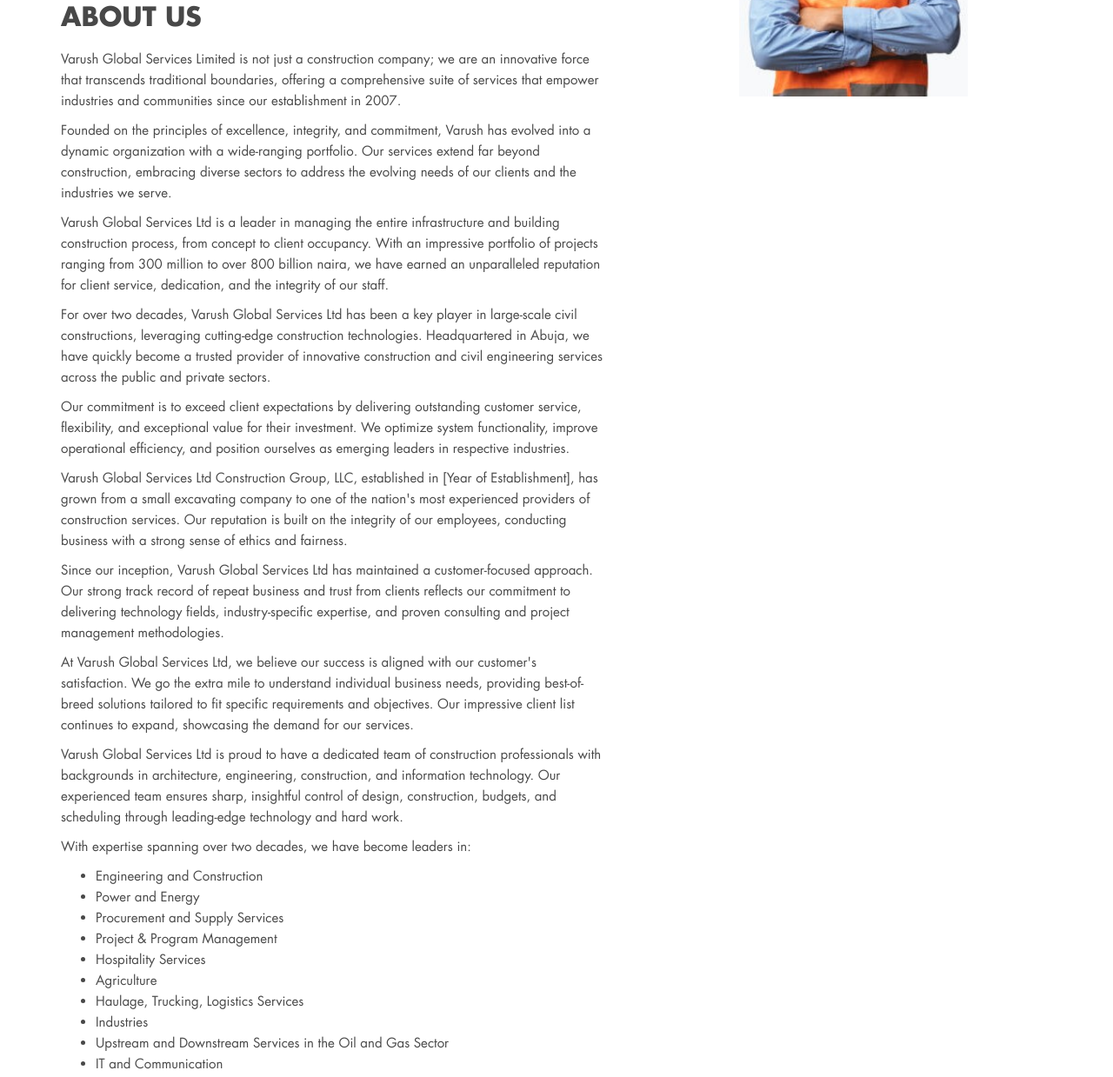
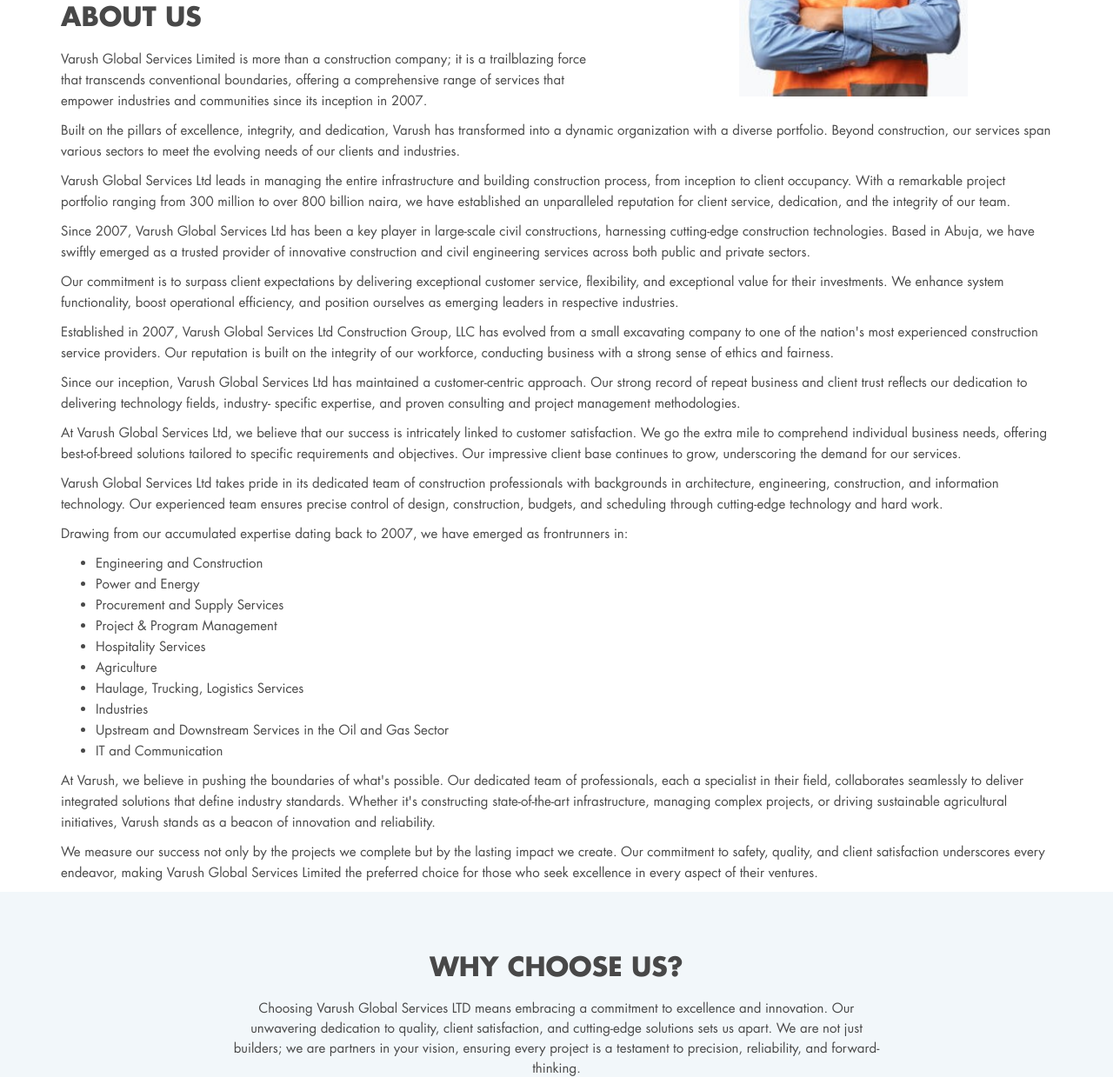
Before and after one commit to Folakuku/varush, a plain HTML site: page index.html in a window 1280 px wide. Shown: the part 1100-2339 px from the top of the page at 87% size. Drawn offline with Linux system fonts and the light colour scheme.

```diff
--- a/index.html
+++ b/index.html
@@ -135,7 +135,7 @@
                                 <h3>We are Certified Engineers</h3>
                                 <h1>Varush Global Services LTD</h1>
                                 <h1 class="second_heading">
-                                    Leveraging Synergies for Growth
+                                    Merging Forces, Building Futures
                                 </h1>
                                 <p>
                                     Welcome to Varush Global Services LTD, a
@@ -176,7 +176,7 @@
                                 <h3>We are Certified Engineers</h3>
                                 <h1>Varush Global Services LTD</h1>
                                 <h1 class="second_heading">
-                                    Leveraging Synergies for Growth
+                                    Engineering Tomorrow's Infrastructure
                                 </h1>
                                 <p>
                                     Elevate your expectations with Varush Global
@@ -227,147 +227,12 @@
                             <section>
                                 <h2>About Us</h2>
                                 <p>
-                                    Varush Global Services Limited is not just a
-                                    construction company; we are an innovative
-                                    force that transcends traditional boundaries,
-                                    offering a comprehensive suite of services
-                                    that empower industries and communities since
-                                    our establishment in 2007.
-                                </p>
-
-                                <p>
-                                    Founded on the principles of excellence,
-                                    integrity, and commitment, Varush has evolved
-                                    into a dynamic organization with a
-                                    wide-ranging portfolio. Our services extend
-                                    far beyond construction, embracing diverse
-                                    sectors to address the evolving needs of our
-                                    clients and the industries we serve.
-                                </p>
-
-                                <p>
-                                    Varush Global Services Ltd is a leader in
-                                    managing the entire infrastructure and
-                                    building construction process, from concept
-                                    to client occupancy. With an impressive
-                                    portfolio of projects ranging from 300
-                                    million to over 800 billion naira, we have
-                                    earned an unparalleled reputation for client
-                                    service, dedication, and the integrity of our
-                                    staff.
-                                </p>
-
-                                <p>
-                                    For over two decades, Varush Global Services
-                                    Ltd has been a key player in large-scale
-                                    civil constructions, leveraging cutting-edge
-                                    construction technologies. Headquartered in
-                                    Abuja, we have quickly become a trusted
-                                    provider of innovative construction and civil
-                                    engineering services across the public and
-                                    private sectors.
-                                </p>
-
-                                <p>
-                                    Our commitment is to exceed client
-                                    expectations by delivering outstanding
-                                    customer service, flexibility, and
-                                    exceptional value for their investment. We
-                                    optimize system functionality, improve
-                                    operational efficiency, and position
-                                    ourselves as emerging leaders in respective
-                                    industries.
-                                </p>
-
-                                <p>
-                                    Varush Global Services Ltd Construction
-                                    Group, LLC, established in [Year of
-                                    Establishment], has grown from a small
-                                    excavating company to one of the nation's
-                                    most experienced providers of construction
-                                    services. Our reputation is built on the
-                                    integrity of our employees, conducting
-                                    business with a strong sense of ethics and
-                                    fairness.
-                                </p>
-
-                                <p>
-                                    Since our inception, Varush Global Services
-                                    Ltd has maintained a customer-focused
-                                    approach. Our strong track record of repeat
-                                    business and trust from clients reflects our
-                                    commitment to delivering technology fields,
-                                    industry-specific expertise, and proven
-                                    consulting and project management
-                                    methodologies.
-                                </p>
-
-                                <p>
-                                    At Varush Global Services Ltd, we believe our
-                                    success is aligned with our customer's
-                                    satisfaction. We go the extra mile to
-                                    understand individual business needs,
-                                    providing best-of-breed solutions tailored to
-                                    fit specific requirements and objectives. Our
-                                    impressive client list continues to expand,
-                                    showcasing the demand for our services.
-                                </p>
-
-                                <p>
-                                    Varush Global Services Ltd is proud to have a
-                                    dedicated team of construction professionals
-                                    with backgrounds in architecture,
-                                    engineering, construction, and information
-                                    technology. Our experienced team ensures
-                                    sharp, insightful control of design,
-                                    construction, budgets, and scheduling through
-                                    leading-edge technology and hard work.
-                                </p>
-                                <p>
-                                    With expertise spanning over two decades, we
-                                    have become leaders in:
-                                </p>
-
-                                <ul>
-                                    <li>Engineering and Construction</li>
-                                    <li>Power and Energy</li>
-                                    <li>Procurement and Supply Services</li>
-                                    <li>Project & Program Management</li>
-                                    <li>Hospitality Services</li>
-                                    <li>Agriculture</li>
-                                    <li>
-                                        Haulage, Trucking, Logistics Services
-                                    </li>
-                                    <li>Industries</li>
-                                    <li>
-                                        Upstream and Downstream Services in the
-                                        Oil and Gas Sector
-                                    </li>
-                                    <li>IT and Communication</li>
-                                </ul>
-
-                                <p>
-                                    At Varush, we believe in pushing the
-                                    boundaries of what's possible. Our dedicated
-                                    team of professionals, each a specialist in
-                                    their field, collaborates seamlessly to
-                                    deliver integrated solutions that define
-                                    industry standards. Whether it's constructing
-                                    state-of-the-art infrastructure, managing
-                                    complex projects, or driving sustainable
-                                    agricultural initiatives, Varush stands as a
-                                    beacon of innovation and reliability.
-                                </p>
-
-                                <p>
-                                    We measure our success not only by the
-                                    projects we complete but by the lasting
-                                    impact we create. Our commitment to safety,
-                                    quality, and client satisfaction underscores
-                                    every endeavor, making Varush Global Services
-                                    Limited the preferred choice for those who
-                                    seek excellence in every aspect of their
-                                    ventures.
+                                    Varush Global Services Limited is more than a
+                                    construction company; it is a trailblazing
+                                    force that transcends conventional
+                                    boundaries, offering a comprehensive range of
+                                    services that empower industries and
+                                    communities since its inception in 2007.
                                 </p>
                             </section>
 
@@ -380,6 +245,116 @@
                         </div>
                     </div>
                 </div>
+            </div>
+            <div class="container">
+                <p>
+                    Built on the pillars of excellence, integrity, and
+                    dedication, Varush has transformed into a dynamic
+                    organization with a diverse portfolio. Beyond construction,
+                    our services span various sectors to meet the evolving needs
+                    of our clients and industries.
+                </p>
+
+                <p>
+                    Varush Global Services Ltd leads in managing the entire
+                    infrastructure and building construction process, from
+                    inception to client occupancy. With a remarkable project
+                    portfolio ranging from 300 million to over 800 billion naira,
+                    we have established an unparalleled reputation for client
+                    service, dedication, and the integrity of our team.
+                </p>
+
+                <p>
+                    Since 2007, Varush Global Services Ltd has been a key player
+                    in large-scale civil constructions, harnessing cutting-edge
+                    construction technologies. Based in Abuja, we have swiftly
+                    emerged as a trusted provider of innovative construction and
+                    civil engineering services across both public and private
+                    sectors.
+                </p>
+
+                <p>
+                    Our commitment is to surpass client expectations by
+                    delivering exceptional customer service, flexibility, and
+                    exceptional value for their investments. We enhance system
+                    functionality, boost operational efficiency, and position
+                    ourselves as emerging leaders in respective industries.
+                </p>
+
+                <p>
+                    Established in 2007, Varush Global Services Ltd Construction
+                    Group, LLC has evolved from a small excavating company to one
+                    of the nation's most experienced construction service
+                    providers. Our reputation is built on the integrity of our
+                    workforce, conducting business with a strong sense of ethics
+                    and fairness.
+                </p>
+
+                <p>
+                    Since our inception, Varush Global Services Ltd has
+                    maintained a customer-centric approach. Our strong record of
+                    repeat business and client trust reflects our dedication to
+                    delivering technology fields, industry- specific expertise,
+                    and proven consulting and project management methodologies.
+                </p>
+
+                <p>
+                    At Varush Global Services Ltd, we believe that our success is
+                    intricately linked to customer satisfaction. We go the extra
+                    mile to comprehend individual business needs, offering
+                    best-of-breed solutions tailored to specific requirements and
+                    objectives. Our impressive client base continues to grow,
+                    underscoring the demand for our services.
+                </p>
+
+                <p>
+                    Varush Global Services Ltd takes pride in its dedicated team
+                    of construction professionals with backgrounds in
+                    architecture, engineering, construction, and information
+                    technology. Our experienced team ensures precise control of
+                    design, construction, budgets, and scheduling through
+                    cutting-edge technology and hard work.
+                </p>
+                <p>
+                    Drawing from our accumulated expertise dating back to 2007,
+                    we have emerged as frontrunners in:
+                </p>
+
+                <ul>
+                    <li>Engineering and Construction</li>
+                    <li>Power and Energy</li>
+                    <li>Procurement and Supply Services</li>
+                    <li>Project & Program Management</li>
+                    <li>Hospitality Services</li>
+                    <li>Agriculture</li>
+                    <li>Haulage, Trucking, Logistics Services</li>
+                    <li>Industries</li>
+                    <li>
+                        Upstream and Downstream Services in the Oil and Gas
+                        Sector
+                    </li>
+                    <li>IT and Communication</li>
+                </ul>
+
+                <p>
+                    At Varush, we believe in pushing the boundaries of what's
+                    possible. Our dedicated team of professionals, each a
+                    specialist in their field, collaborates seamlessly to deliver
+                    integrated solutions that define industry standards. Whether
+                    it's constructing state-of-the-art infrastructure, managing
+                    complex projects, or driving sustainable agricultural
+                    initiatives, Varush stands as a beacon of innovation and
+                    reliability.
+                </p>
+
+                <p>
+                    We measure our success not only by the projects we complete
+                    but by the lasting impact we create. Our commitment to
+                    safety, quality, and client satisfaction underscores every
+                    endeavor, making Varush Global Services Limited the preferred
+                    choice for those who seek excellence in every aspect of their
+                    ventures.
+                </p>
             </div>
         </section>
         <!-- About end -->
```
Also changed, not shown: images/service_img1.jpg, images/service_img2.jpg, images/service_img3.jpg, images/service_img4.jpg.
